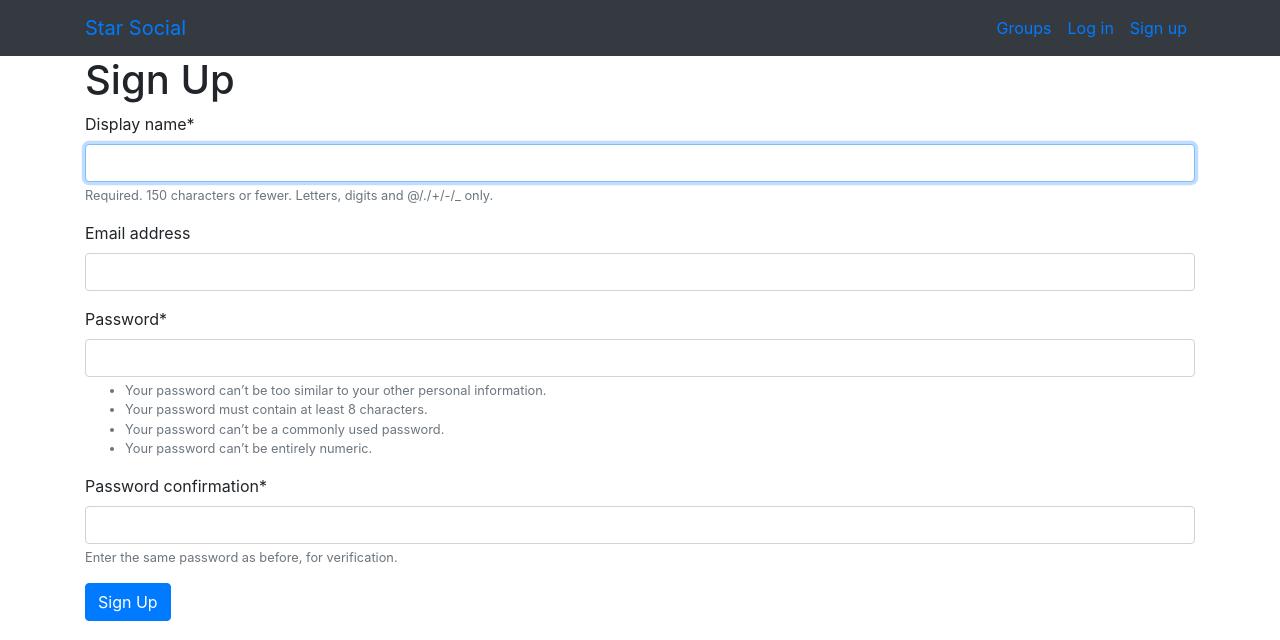
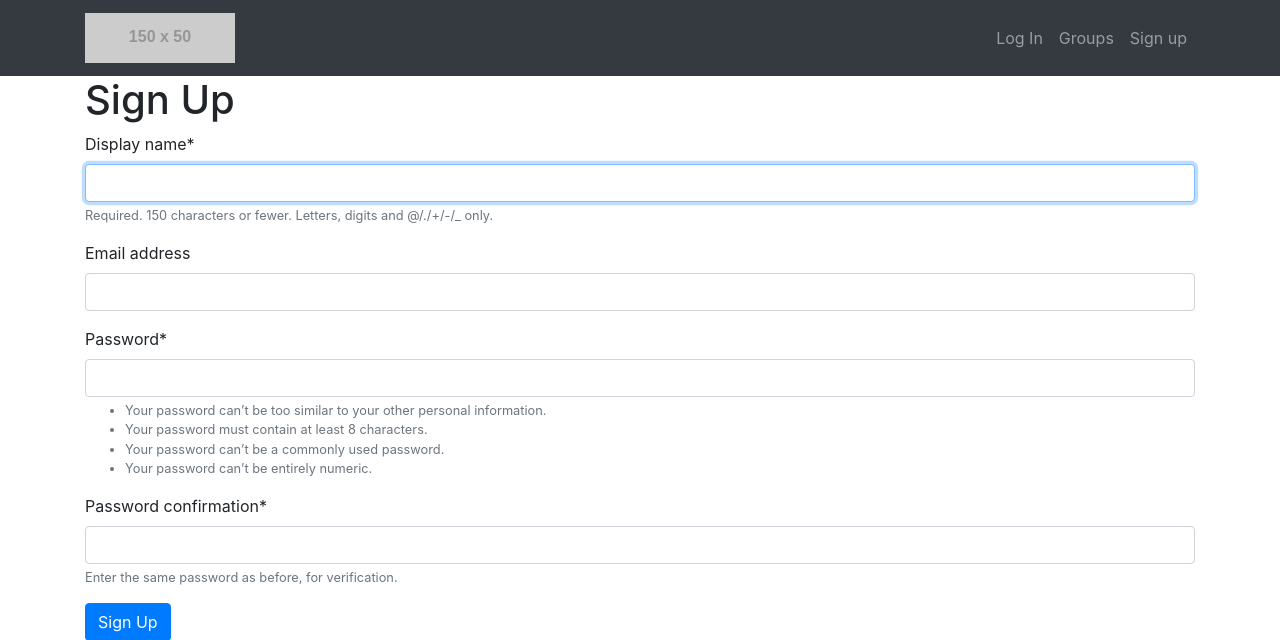
Before and after one commit to ChristianVillalba/social_media, a Django app: page /accounts/signup/ in a window 1280 px wide. Shown: the top 640 px of the page. Run offline with Django 3.2, Linux system fonts and the light colour scheme; grey boxes labelled with a size stand in for pictures from a placeholder-image service; some libraries are stand-ins or nearby versions.

Commit message:
navbar update

```diff
--- a/socialsite/templates/base.html
+++ b/socialsite/templates/base.html
@@ -13,26 +13,55 @@
 </head>
 
 <body>
-  <!-- Navigation Bar -->
-  <nav class="navbar navbar-expand-lg bg-dark mynav" role="navigation" id="navbar">
-    <div class="container">
-      <div class="navbar-nav align-items-center">
-        <a class="navbar-brand mynav" href="{% url 'home' %}">Star Social</a>
-      </div>
-      <div class="navbar-nav ml-auto">
+
+<!-- Navigation Bar -->
+<nav class="navbar navbar-expand-lg navbar-dark bg-dark static-top">
+  <div class="container">
+    <a class="navbar-brand" href="{% url 'home' %}">
+          <img src="http://placehold.it/150x50?text=Logo" alt="">
+        </a>
+    <button class="navbar-toggler" type="button" data-toggle="collapse" data-target="#navbarResponsive" aria-controls="navbarResponsive" aria-expanded="false" aria-label="Toggle navigation">
+          <span class="navbar-toggler-icon"></span>
+        </button>
+    <div class="collapse navbar-collapse" id="navbarResponsive">
+      <ul class="navbar-nav ml-auto">
         {% if user.is_authenticated %}
-        <a class="nav-item nav-link" href="{% url 'posts:create' %}" class="btn btn-simple">Post</a>
-        <a class="nav-item nav-link" href="{% url 'groups:all' %}" class="btn btn-simple">Groups</a>
-        <a class="nav-item nav-link" href="{% url 'groups:create' %}" class="btn btn-simple">Create Group</a>
-        <a class="nav-item nav-link" href="{% url 'accounts:logout' %}" class="btn btn-simple">Log out</a>
+        <!-- Home Button -->
+        <!-- <li class="nav-item active">
+          <a class="nav-link" href="{% url 'home' %}">Home
+                <span class="sr-only">(current)</span>
+              </a>
+        </li> -->
+        <li class="nav-item">
+          <a class="nav-link" href="{% url 'posts:create' %}">Post</a>
+        </li>
+        <li class="nav-item">
+          <a class="nav-link" href="{% url 'groups:all' %}">Groups</a>
+        </li>
+        <li class="nav-item">
+          <a class="nav-link" href="{% url 'groups:create' %}">Create Group</a>
+        </li>
+        <li class="nav-item">
+          <a class="nav-link" href="{% url 'accounts:logout' %}">Log out</a>
+        </li>
         {% else %}
-        <a class="nav-item nav-link" href="{% url 'accounts:signup' %}"class="btn btn-simple">Groups</a>
-        <a class="nav-item nav-link" href="{% url 'accounts:login' %}" class="btn btn-simple">Log in</a>
-        <a class="nav-item nav-link" href="{% url 'accounts:signup' %}" class="btn btn-simple">Sign up</a>
+        <li class="nav-item">
+          <a class="nav-link" href="{% url 'groups:all' %}">Log In</a>
+        </li>
+        <li class="nav-item">
+          <a class="nav-link" href="{% url 'accounts:login' %}">Groups</a>
+        </li>
+        <li class="nav-item">
+          <a class="nav-link" href="{% url 'accounts:signup' %}">Sign up</a>
+        </li>
         {% endif %}
-      </div>
+      </ul>
     </div>
-  </nav>
+  </div>
+</nav>
+
+
+
 
 <!-- Content -->
   {% block body %}
```
Also changed, not shown: README.md, socialsite/db.sqlite3.
